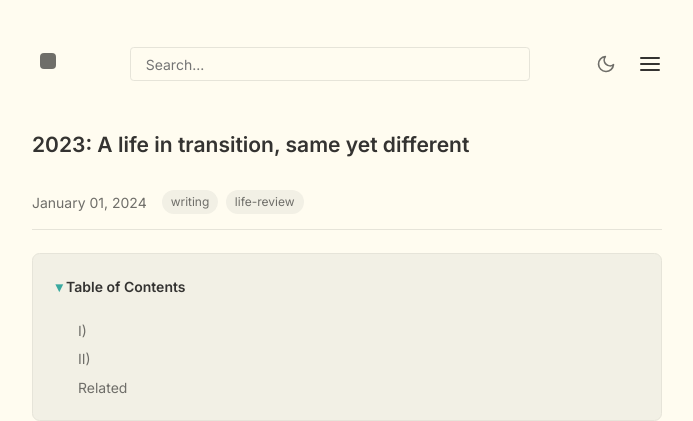
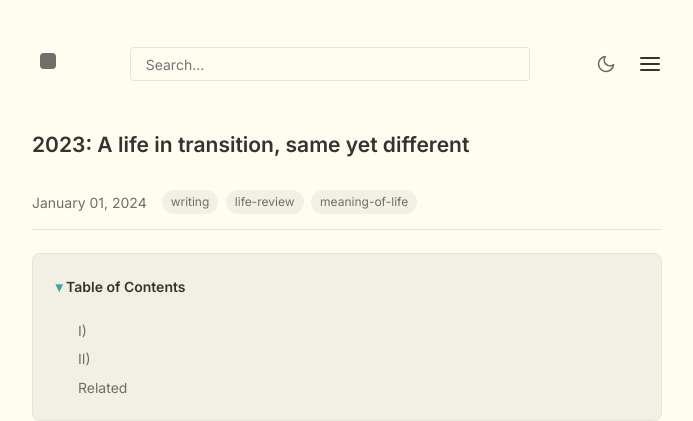
Before and after one commit to NISH1001/NISH1001.github.io, a Jekyll site: the page built from _posts/2024-01-01-2023-life-in-transition-same-different.markdown, in a window 1280 px wide and 900 px high. Shown: the top 421 px of the window, without its empty margins (293-986 px from the left). Built offline with Jekyll 4.4.1, drawn with Linux system fonts in a browser that asks for light colours.

Commit message:
Update tags

```diff
--- a/_posts/2024-01-01-2023-life-in-transition-same-different.markdown
+++ b/_posts/2024-01-01-2023-life-in-transition-same-different.markdown
@@ -4,7 +4,7 @@ title:  "2023: A life in transition, same yet different"
 date:   2024-01-01
 last_edited_on:   2024-01-18
 categories: writing
-tags: writing, life-review
+tags: writing, life-review, meaning-of-life
 subtitle: "An partial look at 2023 in hindsight"
 header-img: "img/post-headers/2024-01-01-2023-life-in-transition-same-different.jpg"
 comments: false
```
